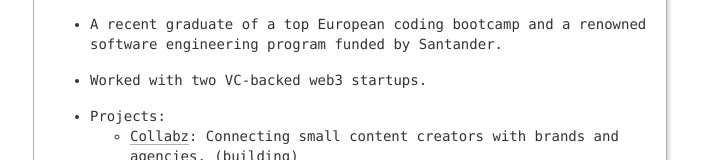
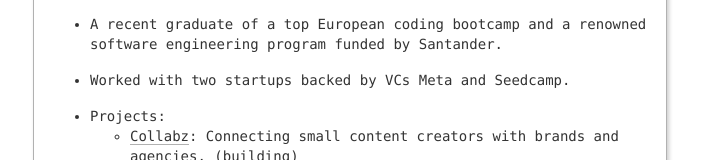
Before and after one commit to davidmeadejr/personal-website, a React (Create React App) app: page / in a window 1280 px wide. Shown: the part 291-451 px from the top of the page, without its empty margins (290-991 px from the left). Built offline with nearby package versions, Linux system fonts and the light colour scheme.

Commit message:
Feat: Updated bullet point

```diff
--- a/src/App.js
+++ b/src/App.js
@@ -15,7 +15,7 @@ export default function App() {
             A recent graduate of a top European coding bootcamp and a renowned software engineering program funded by
             Santander.
           </li>
-          <li>Worked with two VC-backed web3 startups.</li>
+          <li>Worked with two startups backed by VCs Meta and Seedcamp.</li>
           <li className="examples">
             Projects:
             <ul>
```
